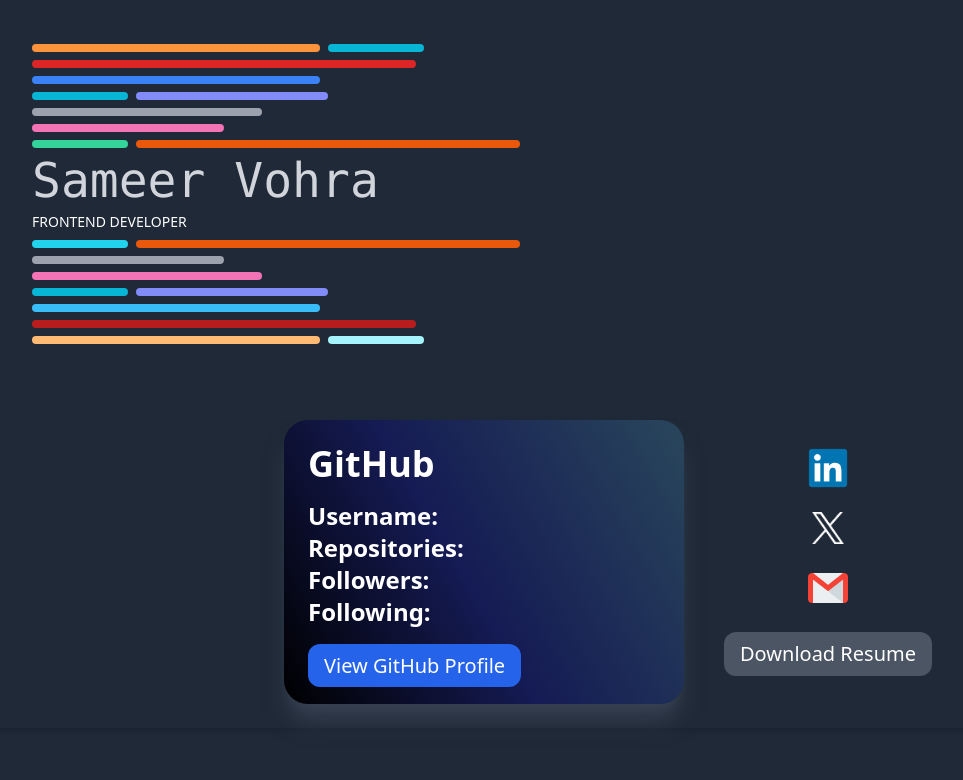
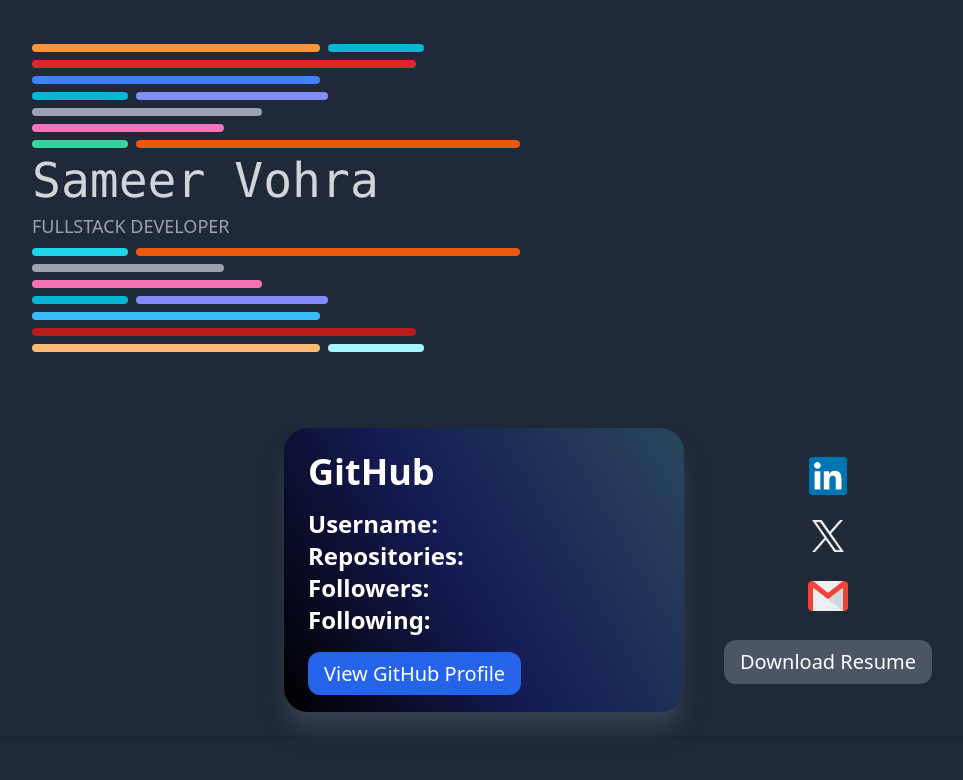
Before and after one commit to SameerVohra/Portfolio, a React (Vite) app: page / in a window 1280 px wide. Shown: the top 780 px of the page, without its empty margins (32-995 px from the left). Built offline with nearby package versions, Linux system fonts and the light colour scheme; no server answers.

Commit message:
frontend->fullstack and changed some text color

```diff
--- a/src/components/Name.tsx
+++ b/src/components/Name.tsx
@@ -20,8 +20,8 @@
       <h1 className="text-3xl md:text-5xl text-gray-300 font-mono animate-getRight">
         Sameer Vohra
       </h1>
-      <p className="text-sm md:text-md text-white font animate-getRight">
-        FRONTEND DEVELOPER
+      <p className="text-md md:text-lg text-gray-400 font animate-getRight">
+        FULLSTACK DEVELOPER
       </p>
       <div className="flex flex-row gap-2 w-full items-center">
         <div className="bg-cyan-400 h-2 rounded-full w-1/12"></div>
```
